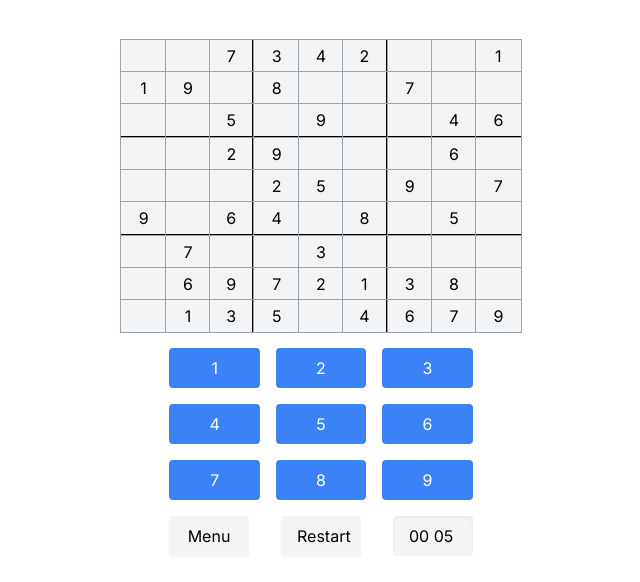
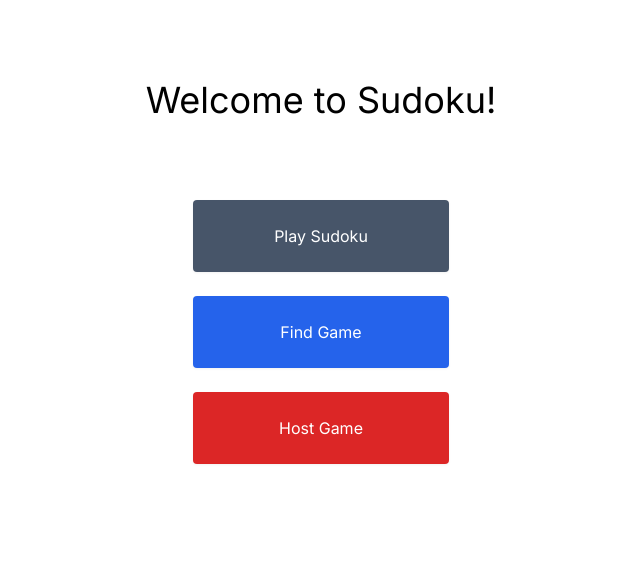
Before and after one commit to Murad-code/sudoku, a Next.js app: page / in a window 1280 px wide. Shown: the top 582 px of the page, without its empty margins (319-959 px from the left). Built offline with nearby package versions, Linux system fonts and the light colour scheme.

Commit message:
Adds main menu page

```diff
--- a/src/app/components/MenuBar.tsx
+++ b/src/app/components/MenuBar.tsx
@@ -3,6 +3,7 @@ import React, { useEffect, useState, useContext } from "react";
 import moment from "moment";
 import { CellContext } from "../context/cellContext";
 import { CellContextProps } from "../types/types";
+import Link from "next/link";
 
 const MenuBar = () => {
   const [startTime, setStartTime] = useState(moment());
@@ -21,15 +22,15 @@ const MenuBar = () => {
     .format("mm ss");
 
   const handleRestart = () => {
-    if (generateNewSudoku) generateNewSudoku();
+    generateNewSudoku?.();
     setStartTime(moment());
     setElapsedTime(moment.duration());
   };
   return (
     <nav className="flex space-x-8 mt-4 justify-between">
-      <button className="bg-[#f5f5f5] px-4 py-2  w-20 rounded shadow-sm">
+      <Link href="/" className="bg-[#f5f5f5] px-4 py-2  w-20 rounded shadow-sm">
         Menu
-      </button>
+      </Link>
       <button
         onClick={handleRestart}
         className="bg-[#f5f5f5] px-4 py-2  w-20 rounded shadow-sm"
--- a/src/app/page.tsx
+++ b/src/app/page.tsx
@@ -1,15 +1,29 @@
-import Grid from "./components/Grid";
-import InputButtons from "./components/InputButtons";
-import MenuBar from "./components/MenuBar";
-import CellContextProvider from "./context/cellContext";
+import Link from "next/link";
+
 export default function Home() {
   return (
-    <CellContextProvider>
-      <div className="flex min-h-screen flex-col items-center p-10">
-        <Grid />
-        <InputButtons />
-        <MenuBar />
+    <div className="flex flex-col text-center">
+      <h1 className="mx-auto mt-20 text-4xl">Welcome to Sudoku!</h1>
+      <div className="flex flex-col mx-24 items-center mt-20 space-y-6">
+        <Link
+          className="p-6 bg-slate-600 hover:bg-slate-700 rounded text-white w-64 drop-shadow-sm"
+          href="/puzzle"
+        >
+          Play Sudoku
+        </Link>
+        <Link
+          className="p-6 bg-blue-600 hover:bg-blue-700 rounded text-white w-64 drop-shadow-sm"
+          href="/puzzle"
+        >
+          Find Game
+        </Link>
+        <Link
+          className="p-6 bg-red-600 hover:bg-red-700 rounded text-white w-64 drop-shadow-sm"
+          href="/puzzle"
+        >
+          Host Game
+        </Link>
       </div>
-    </CellContextProvider>
+    </div>
   );
 }
--- /dev/null
+++ b/src/app/puzzle/page.tsx
@@ -0,0 +1,19 @@
+import React from "react";
+import Grid from "../components/Grid";
+import InputButtons from "../components/InputButtons";
+import MenuBar from "../components/MenuBar";
+import CellContextProvider from "../context/cellContext";
+
+const Puzzle = () => {
+  return (
+    <CellContextProvider>
+      <div className="flex min-h-screen flex-col items-center p-10">
+        <Grid />
+        <InputButtons />
+        <MenuBar />
+      </div>
+    </CellContextProvider>
+  );
+};
+
+export default Puzzle;
```
